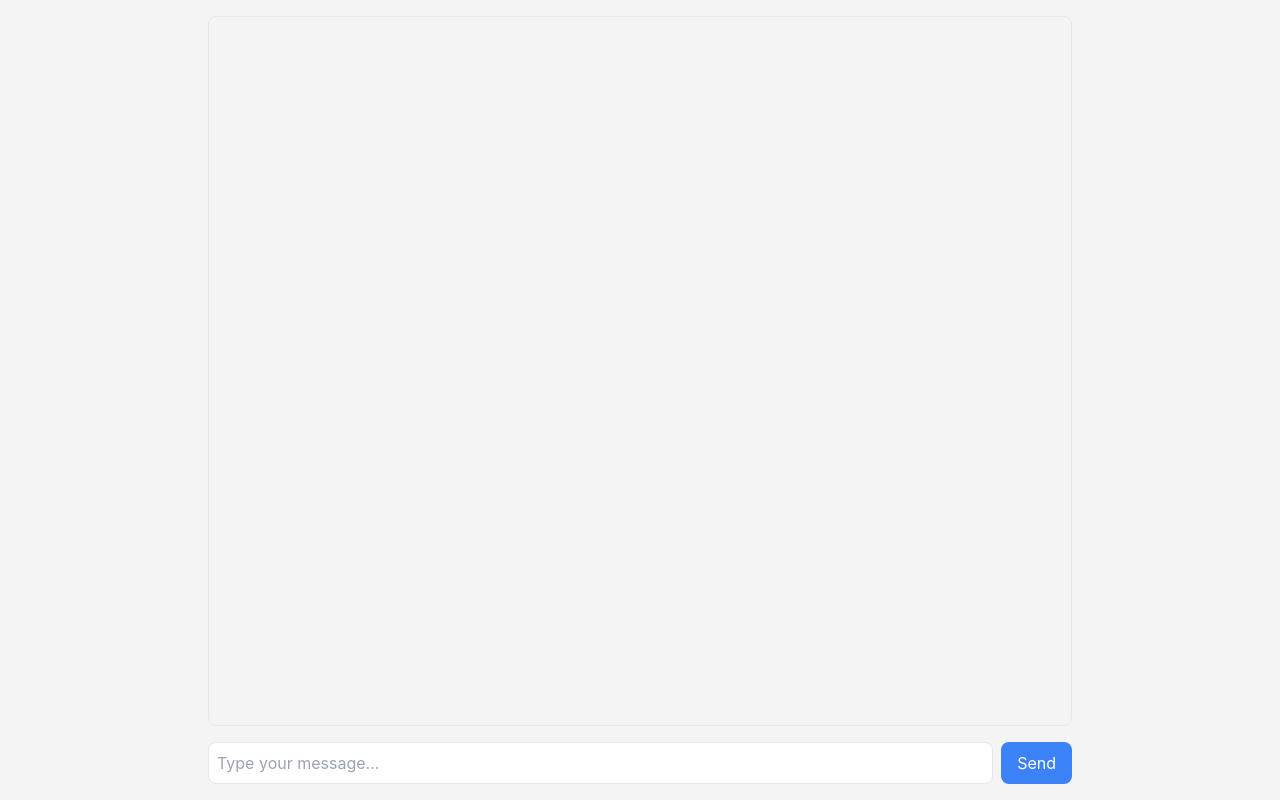
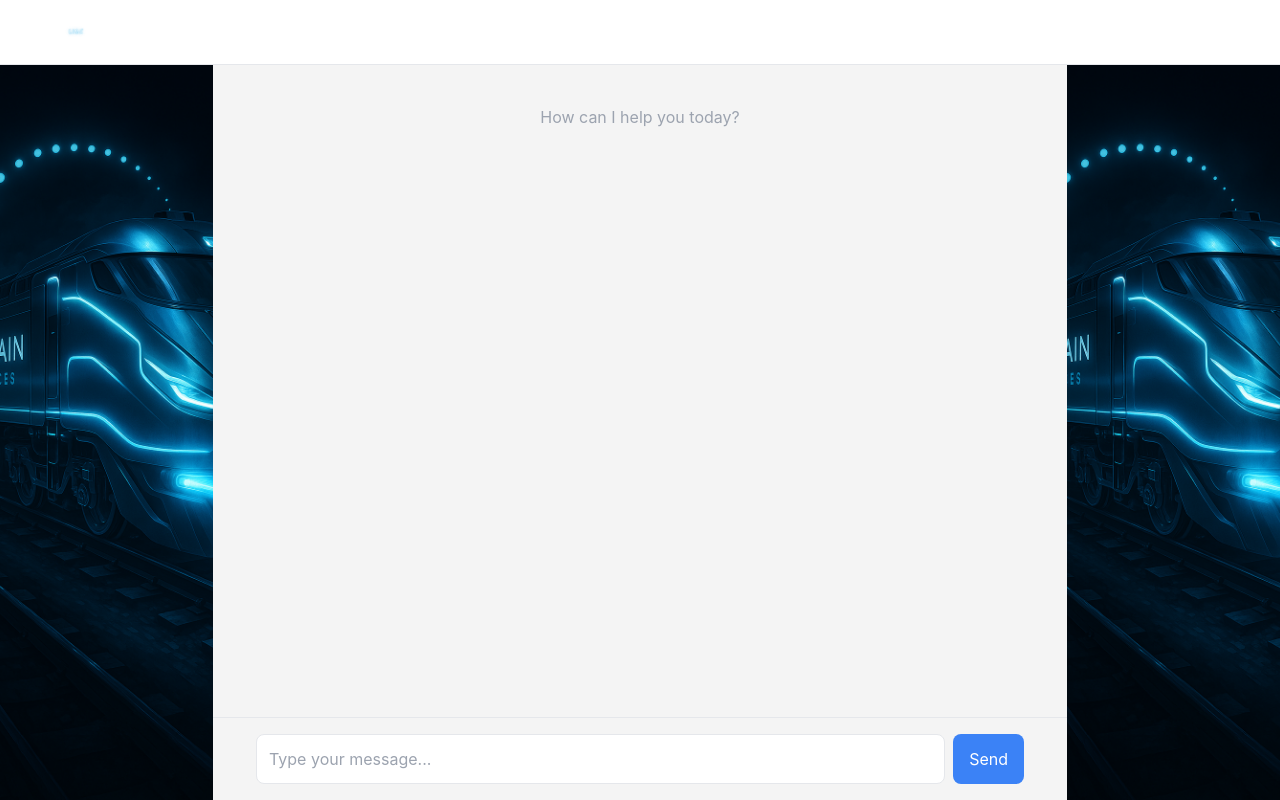
Before and after one commit to willmcinnis/chatbot-frontend-2, a React (Create React App) app: page / in a window 1280 px wide. Built offline with nearby package versions, Linux system fonts and the light colour scheme.

Commit message:
Update ChatInterface.jsx

```diff
--- a/src/components/ChatInterface.jsx
+++ b/src/components/ChatInterface.jsx
@@ -1,22 +1,12 @@
-import React, { useState, useRef, useEffect } from 'react';
-import ImageModal from './ImageModal'; // We'll create this component next
+import React, { useState } from 'react';
+import TableFormatter from './TableFormatter';
 
 const ChatInterface = () => {
   const [messages, setMessages] = useState([]);
   const [input, setInput] = useState('');
   const [isLoading, setIsLoading] = useState(false);
   const [threadId, setThreadId] = useState(null);
-  const [selectedImage, setSelectedImage] = useState(null);
-  const messagesEndRef = useRef(null);
-
-  // Auto-scroll to bottom of messages
-  const scrollToBottom = () => {
-    messagesEndRef.current?.scrollIntoView({ behavior: 'smooth' });
-  };
-
-  useEffect(() => {
-    scrollToBottom();
-  }, [messages]);
+  const [imagePopup, setImagePopup] = useState(null);
 
   const handleSubmit = async (e) => {
     e.preventDefault();
@@ -51,24 +41,29 @@ const ChatInterface = () => {
       const data = await response.json();
       setThreadId(data.threadId);
 
-      // Handle response based on whether it's a train part image or not
+      // Check if the response is a train part image
       if (data.isTrainPart && data.trainPart) {
+        const imageUrl = data.trainPart.imageUrl;
+
+        // Create message with train part information
         const assistantMessage = {
           role: 'assistant',
           content: data.message,
           trainPart: data.trainPart
         };
+
         setMessages(prev => [...prev, assistantMessage]);
       } else {
+        // Regular message without train part
         const assistantMessage = {
           role: 'assistant',
           content: data.message,
         };
+
         setMessages(prev => [...prev, assistantMessage]);
       }
-
     } catch (error) {
-      console.error('Error:', error);
+      console.error('Detailed error:', error);
       setMessages(prev => [...prev, {
         role: 'assistant',
         content: `Error: ${error.message}`,
@@ -78,38 +73,14 @@ const ChatInterface = () => {
     }
   };
 
-  const handleImageClick = (imageUrl, partName) => {
-    setSelectedImage({
-      url: imageUrl,
-      title: partName
-    });
-  };
-
-  const closeModal = () => {
-    setSelectedImage(null);
-  };
-
+  // Function to render message content with clickable images and formatted tables
+  const renderMessageContent = (message) => {
+    // Handle train part images from our backend
+    if (message.trainPart && message.trainPart.imageUrl) {
       return (
-    <div className="w-full max-w-4xl mx-auto h-screen p-4 flex flex-col">
-      <div className="flex-grow overflow-auto p-4 mb-4 border rounded-lg">
-        <div className="space-y-4">
-          {messages.map((message, index) => (
-            <div
-              key={index}
-              className={message.role === 'user' ? 'text-right' : 'text-left'}
-            >
-              <div
-                className={`inline-block p-3 rounded-lg ${
-                  message.role === 'user'
-                    ? 'bg-blue-500 text-white'
-                    : 'bg-gray-200'
-                }`}
-              >
-                {message.content}
-
-                {/* If the message has a train part with an image, display it */}
-                {message.trainPart && message.trainPart.imageUrl && (
-                  <div className="mt-2 border rounded-lg overflow-hidden bg-white">
+        <div>
+          <div>{message.content}</div>
+          <div className="mt-4 border rounded-lg overflow-hidden bg-white">
             <div className="p-2 bg-gray-100 border-b">
               <h3 className="font-medium text-gray-800">
                 {message.trainPart.displayName || message.trainPart.name}
@@ -120,23 +91,129 @@ const ChatInterface = () => {
                 src={message.trainPart.imageUrl}
                 alt={message.trainPart.displayName || message.trainPart.name}
                 className="max-w-full w-full cursor-pointer hover:opacity-90 transition-opacity"
-                        onClick={() => handleImageClick(
-                          message.trainPart.imageUrl,
-                          message.trainPart.displayName || message.trainPart.name
-                        )}
+                style={{ maxHeight: '300px', objectFit: 'contain' }}
+                onClick={() => setImagePopup({
+                  url: message.trainPart.imageUrl,
+                  title: message.trainPart.displayName || message.trainPart.name
+                })}
+                onError={(e) => {
+                  console.error('Image failed to load:', e);
+                  e.target.src = "/fallback-image.jpg"; // Provide a fallback image path
+                }}
               />
               <div className="absolute bottom-2 right-2 bg-blue-500 text-white p-1 rounded-lg text-xs">
                 Click to enlarge
               </div>
             </div>
           </div>
+        </div>
+      );
+    }
+
+    // Handle normal content with potential tables
+    const content = message.content;
+
+    // Check if the content might contain markdown tables
+    if (content.includes('|') && content.includes('\n')) {
+      return <TableFormatter content={content} />;
+    }
+
+    // Otherwise, use the existing image rendering
+    const imgRegex = /<img[^>]+src="([^">]+)"/g;
+    let match;
+    let lastIndex = 0;
+    const parts = [];
+
+    // Find all image tags in the content
+    while ((match = imgRegex.exec(content)) !== null) {
+      // Add the text before the image
+      if (match.index > lastIndex) {
+        parts.push(content.substring(lastIndex, match.index));
+      }
+
+      // Extract the src from the image tag
+      const imgSrc = match[1];
+
+      // Add a clickable image
+      parts.push(
+        <img
+          key={match.index}
+          src={imgSrc}
+          alt="Chat content"
+          className="max-w-full my-2 cursor-pointer hover:opacity-90 transition-opacity"
+          onClick={() => setImagePopup({ url: imgSrc, title: "Image" })}
+          style={{ maxHeight: '300px' }}
+        />
+      );
+
+      lastIndex = match.index + match[0].length;
+    }
+
+    // Add any remaining text
+    if (lastIndex < content.length) {
+      parts.push(content.substring(lastIndex));
+    }
+
+    // If no images were found, just return the original content
+    return parts.length > 0 ? parts : content;
+  };
+
+  return (
+    <div className="flex flex-col w-full h-screen">
+      {/* Header with Logo */}
+      <div className="w-full bg-white border-b p-3">
+        <div className="container mx-auto flex items-center">
+          <div className="h-10 w-32 relative">
+            <img
+              src="/Lisa Logo.png"
+              alt="Lisa Logo"
+              className="object-contain h-full w-full"
+            />
+          </div>
+        </div>
+      </div>
+
+      {/* Main Content Area with Sidebars */}
+      <div className="flex flex-1 w-full overflow-hidden">
+        {/* Left Sidebar */}
+        <div className="hidden md:block w-1/6 bg-gray-100">
+          <div className="h-full flex items-center justify-center">
+            <img
+              src="/Abstract AI.jpeg"
+              alt="Abstract AI"
+              className="object-cover h-full w-full"
+            />
+          </div>
+        </div>
+
+        {/* Main Chat Area */}
+        <div className="flex-1 flex flex-col overflow-hidden">
+          <div className="flex-grow overflow-auto">
+            <div>
+              {messages.length === 0 && (
+                <div className="py-10 px-4 text-center text-gray-400">
+                  <p>How can I help you today?</p>
+                </div>
               )}
+
+              {messages.map((message, index) => (
+                <div
+                  key={index}
+                  className={`py-6 px-4 text-black ${
+                    message.role === 'user'
+                      ? 'bg-white'
+                      : 'bg-gray-50'
+                  }`}
+                >
+                  <div className="container mx-auto max-w-3xl">
+                    {renderMessageContent(message)}
                   </div>
                 </div>
               ))}
+
               {isLoading && (
-            <div className="text-left">
-              <div className="inline-block p-3 rounded-lg bg-gray-200">
+                <div className="py-6 px-4 bg-gray-50 text-black">
+                  <div className="container mx-auto max-w-3xl">
                     <div className="flex space-x-2">
                       <div className="w-2 h-2 bg-gray-600 rounded-full animate-bounce"></div>
                       <div className="w-2 h-2 bg-gray-600 rounded-full animate-bounce" style={{ animationDelay: '0.2s' }}></div>
@@ -145,17 +222,18 @@ const ChatInterface = () => {
                   </div>
                 </div>
               )}
-          <div ref={messagesEndRef} />
             </div>
           </div>
 
+          <div className="border-t p-4">
+            <div className="container mx-auto max-w-3xl">
               <form onSubmit={handleSubmit} className="flex gap-2">
                 <input
                   type="text"
                   value={input}
                   onChange={(e) => setInput(e.target.value)}
                   placeholder="Type your message..."
-          className="flex-grow p-2 border rounded-lg"
+                  className="flex-grow p-3 border rounded-lg text-black"
                   disabled={isLoading}
                 />
                 <button
@@ -168,14 +246,52 @@ const ChatInterface = () => {
                   Send
                 </button>
               </form>
+            </div>
+          </div>
+        </div>
 
-      {/* Image Modal */}
-      {selectedImage && (
-        <ImageModal
-          imageUrl={selectedImage.url}
-          title={selectedImage.title}
-          onClose={closeModal}
+        {/* Right Sidebar */}
+        <div className="hidden md:block w-1/6 bg-gray-100">
+          <div className="h-full flex items-center justify-center">
+            <img
+              src="/Abstract AI.jpeg"
+              alt="Abstract AI"
+              className="object-cover h-full w-full"
             />
+          </div>
+        </div>
+      </div>
+
+      {/* Image Popup */}
+      {imagePopup && (
+        <div
+          className="fixed inset-0 bg-black bg-opacity-75 flex items-center justify-center z-50 p-4"
+          onClick={() => setImagePopup(null)}
+        >
+          <div className="max-w-4xl max-h-screen relative bg-white rounded-lg overflow-hidden" onClick={(e) => e.stopPropagation()}>
+            <div className="p-3 border-b flex justify-between items-center">
+              <h3 className="font-medium">{imagePopup.title}</h3>
+              <button
+                className="bg-gray-200 rounded-full w-8 h-8 flex items-center justify-center text-black font-bold hover:bg-gray-300"
+                onClick={() => setImagePopup(null)}
+              >
+                ×
+              </button>
+            </div>
+            <div className="p-4">
+              <img
+                src={imagePopup.url}
+                alt={imagePopup.title}
+                className="max-w-full max-h-[70vh] object-contain mx-auto"
+                onError={(e) => {
+                  console.error('Modal image failed to load:', e);
+                  e.target.src = "/fallback-image.jpg";
+                  alert("There was an error loading the image. Please check the server connection.");
+                }}
+              />
+            </div>
+          </div>
+        </div>
       )}
     </div>
   );
```
Lines whose indentation alone changed are shown as unchanged.
